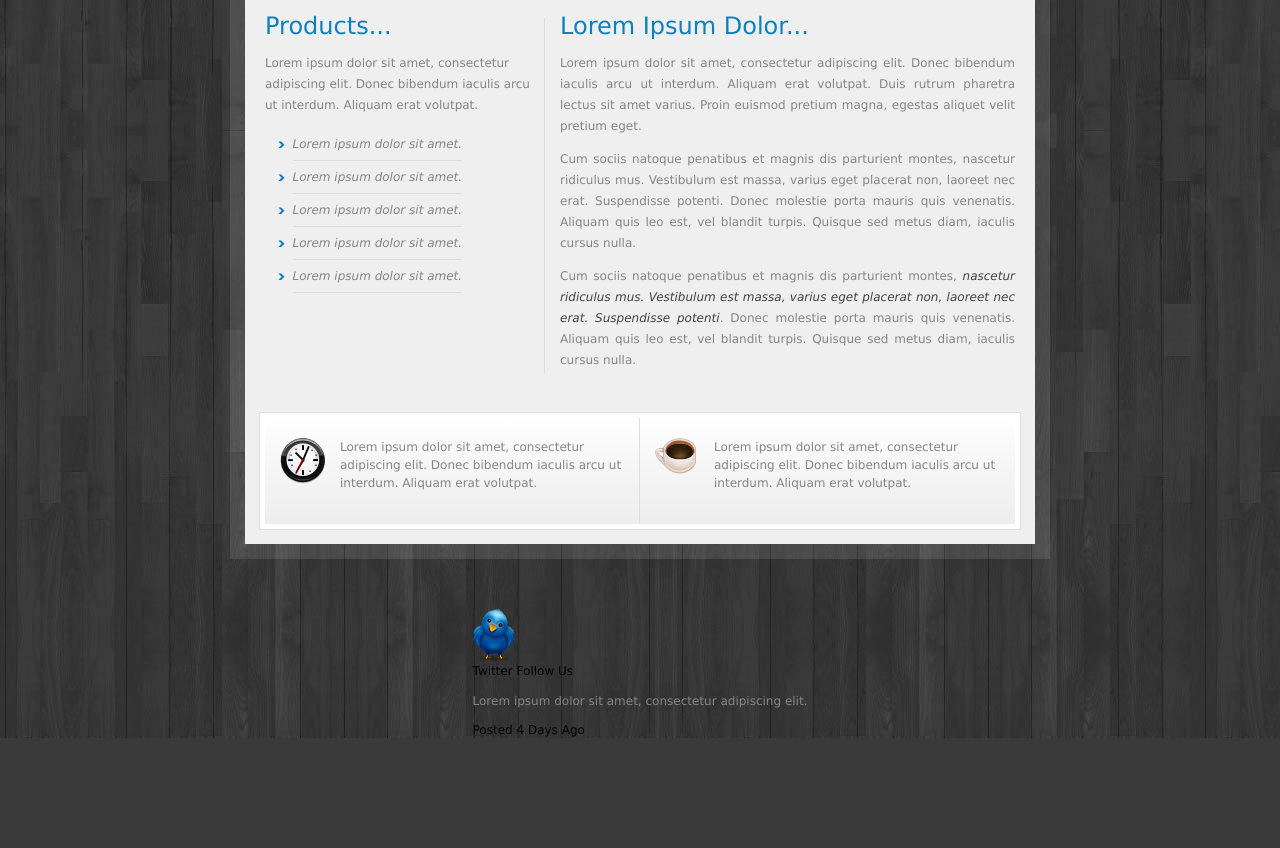
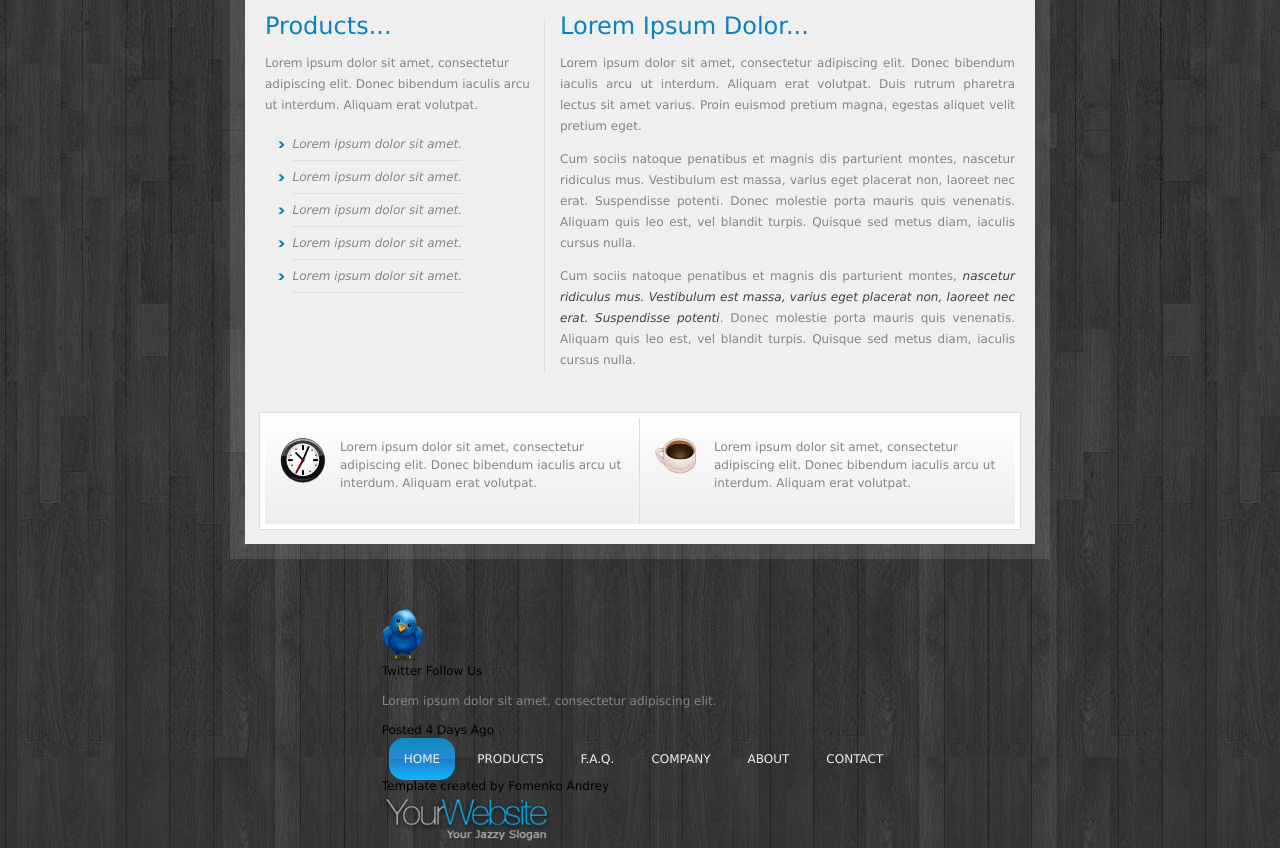
Before and after one commit to Alecto/simple-template, a website: page index.html in a window 1280 px wide. Shown: the part 360-1208 px from the top of the page. Before the commit the page ends 1098 px from the top, so only its background shows below. Drawn offline with Linux system fonts and the light colour scheme.

Commit message:
Добавляем в футер разметку: меню, копирайт, логотип.

```diff
--- a/index.html
+++ b/index.html
@@ -125,6 +125,30 @@
           <span class="twitter__post-date">Posted 4 Days Ago</span>
         </div>
       </div>
+
+      <div class="footer-right">
+        <nav class="menu">
+          <div class="menu__btn">
+            <div class="menu__btn-row"></div>
+            <div class="menu__btn-row"></div>
+            <div class="menu__btn-row"></div>
+          </div>
+          <ul class="menu__list">
+            <li class="menu__list-item active"><a href="#">Home</a></li>
+            <li class="menu__list-item"><a href="#">Products</a></li>
+            <li class="menu__list-item"><a href="#">F.A.Q.</a></li>
+            <li class="menu__list-item"><a href="#">Company</a></li>
+            <li class="menu__list-item"><a href="#">About</a></li>
+            <li class="menu__list-item"><a href="#">Contact</a></li>
+          </ul>
+        </nav>
+        <div class="copyright">
+          Template created by Fomenko Andrey
+        </div>
+        <div class="footer-logo">
+          <a href="/"><img src="assets/img/logo.png" alt="logo"></a>
+        </div>
+      </div>
     </div>
   </footer>
 
```
